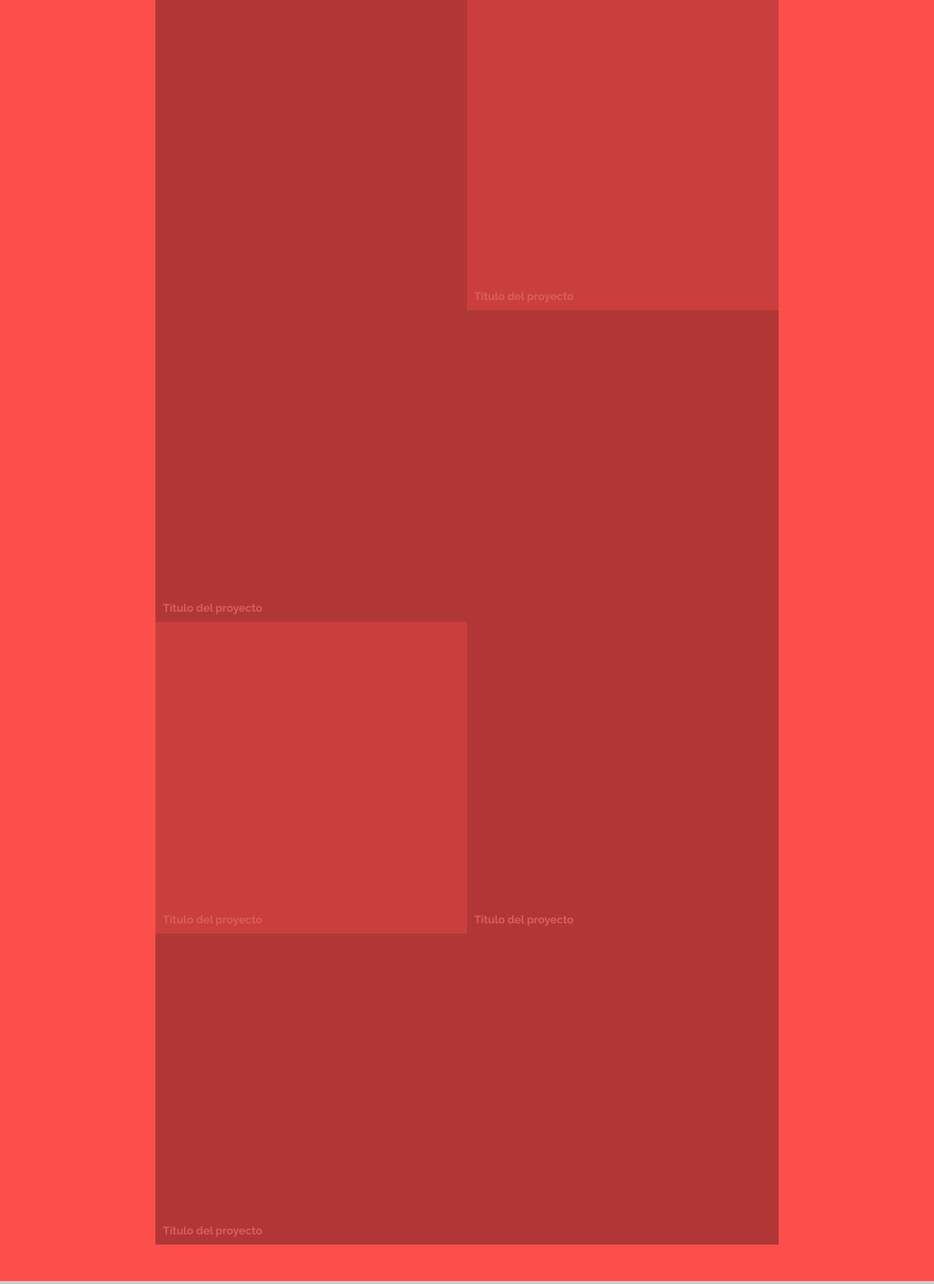
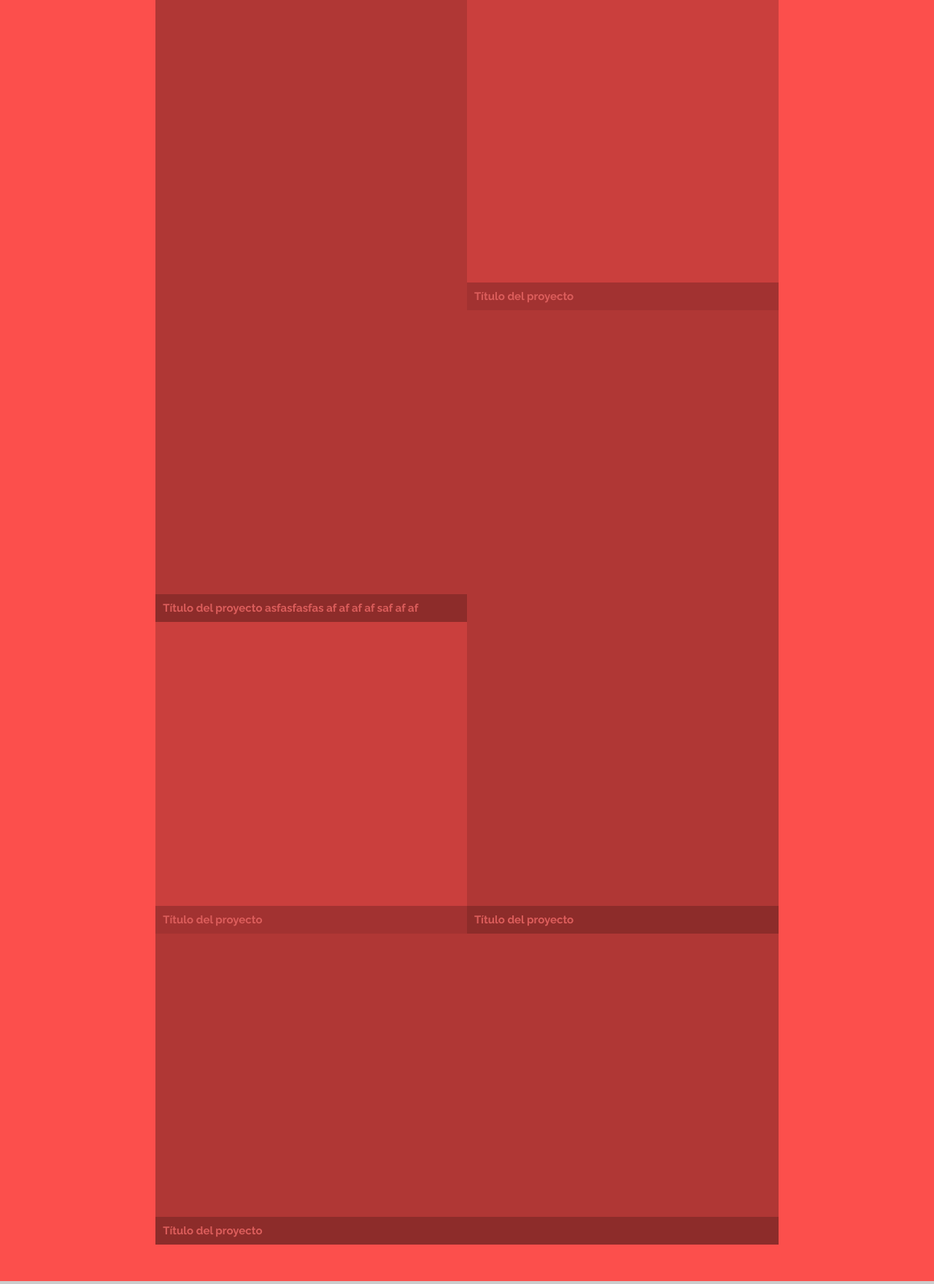
Before and after one commit to arsistyle/portafolio, a WordPress theme: template index.php in a window 1280 px wide. Shown: the part 990-2749 px from the top of the page at 73% size. Run offline with PHP 8.4 and a stand-in for WordPress, Linux system fonts and the light colour scheme; the site name, menu and one post (Sample post) are stand-ins, and other content is empty.

Commit message:
cambio en el index

```diff
--- a/index.php
+++ b/index.php
@@ -171,7 +171,7 @@
 					<div class="proyectos-masonry">
 						<a href="#" class="project-front">
 							<div class="project-description">
-								<h4>Título del proyecto</h4>
+								<h4>Título del proyecto  asfasfasfas af af af af saf af af</h4>
 							</div>
 						</a>
 						<a href="#" class="project-front">
--- a/style.css
+++ b/style.css
@@ -386,6 +386,7 @@ svg{
 	padding-bottom: 50%;
 	float: left;
 	position: relative;
+	overflow: hidden;
 }
 .proyectos .row .content-section .proyectos-masonry .project-front:nth-of-type(odd){
 	background-color: rgba(0,0,0,0.3);
@@ -404,9 +405,15 @@ svg{
 	width: 100%;
 }
 .proyectos .row .content-section .proyectos-masonry .project-front .project-description{
+	width: 100%;
+	height: auto;
 	position: absolute;
-	bottom: 10px;
-	left: 10px;
+	text-align: left;
+	bottom: 0;
+	left: 0;
+	padding: 10px;
+	background-color: rgba(0,0,0,0.2);
+
 }
 
 
```
